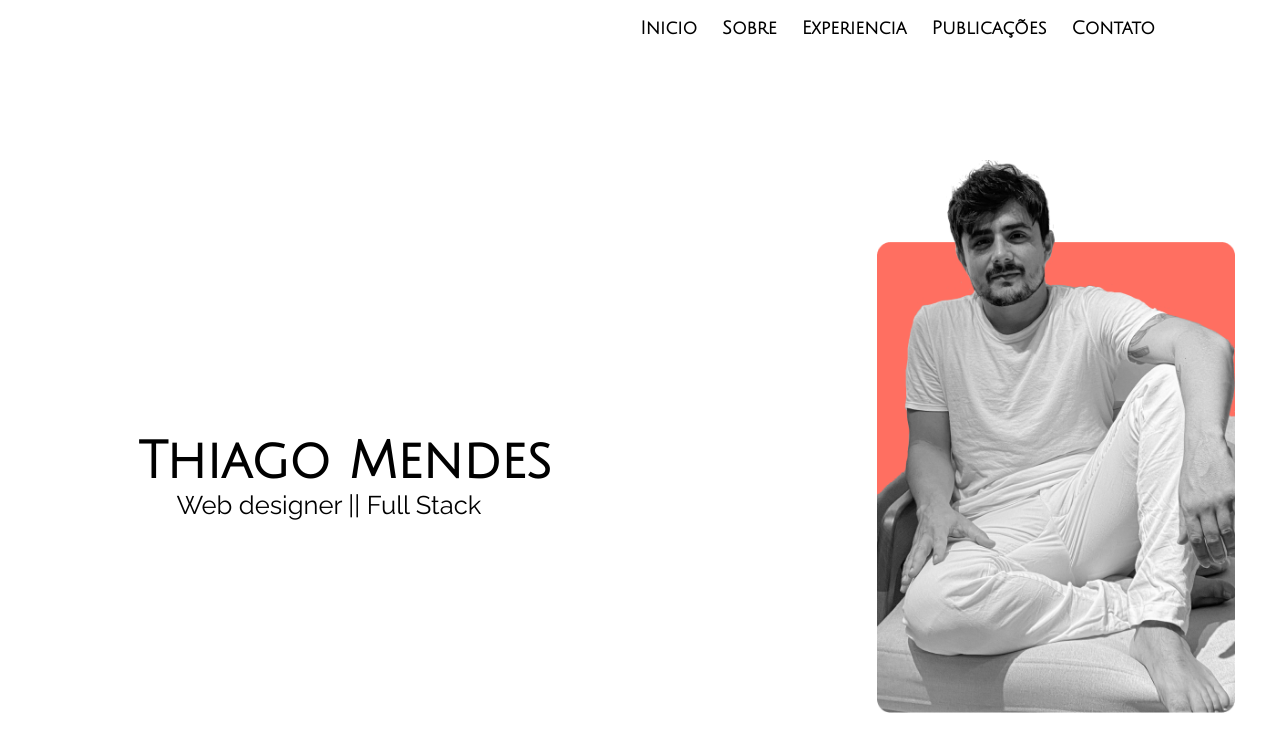
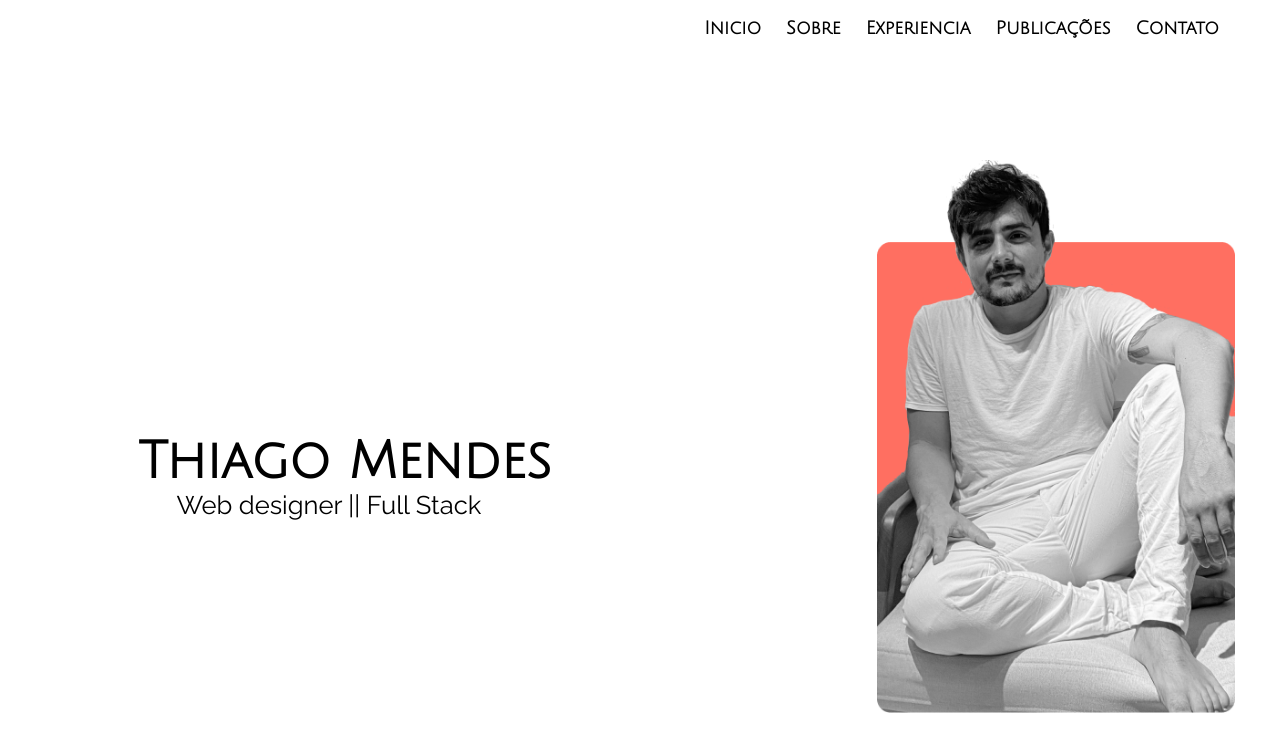
Before and after one commit to TMendesO/Curriculo2022, a React (Create React App) app: page / in a window 1280 px wide. Shown: the top 752 px of the page. Built offline with nearby package versions, Linux system fonts and the light colour scheme.

Commit message:
corrigido posicionamento do menu

```diff
--- a/src/components/presentetion/Menu.module.scss
+++ b/src/components/presentetion/Menu.module.scss
@@ -39,7 +39,7 @@
     text-align: center;
   }
   @media (max-width: 1920px) {
-    right: 15vh;
+    right: 7vh;
     font-size: 2vh;
   }
 
```
